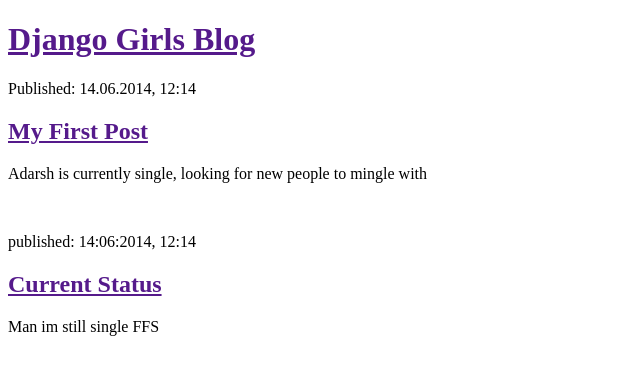
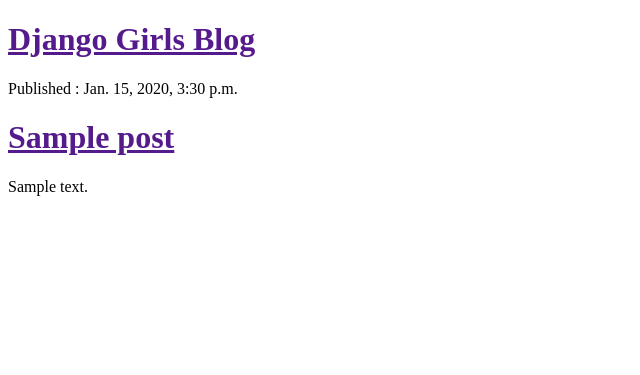
Before and after one commit to guyandtheworld/my-first-blog, a Django app: template blog/templates/blog/post_list.html in a window 1280 px wide. Shown: the top 375 px of the page, without its empty margins (0-640 px from the left). Run offline with Django 3.2, Linux system fonts and the light colour scheme; the template is opened without the code that fills it: values that come from a table or form of the project are taken from there, others are empty; tables that the repository leaves empty hold one stand-in row (values such as "Sample post").

Commit message:
Modified Templates

```diff
--- a/blog/templates/blog/post_list.html
+++ b/blog/templates/blog/post_list.html
@@ -8,16 +8,10 @@
 	<h1><a href="">Django Girls Blog</a></h1>
 </div>
 
-<div>
-	<p>Published: 14.06.2014, 12:14</p>
-	<h2><a href="">My First Post</a></h2>
-	<p>Adarsh is currently single, looking for new people to mingle with</p>
-</div>
-<br>
-<div>
-	<p>published: 14:06:2014, 12:14</p>
-	<h2><a href="">Current Status</a></h2>
-	<p>Man im still single FFS</p>
-</div>
-</body>
-</html>
+{% for post in posts %}
+	<div>
+		<p>Published : {{post.published_date}}</p>
+		<h1><a href="">{{ post.title }}</a></h1>
+		<p> {{post.text | linebreaksbr }}</p>
+	</div>
+{%endfor%}
--- a/blog/views.py
+++ b/blog/views.py
@@ -1,5 +1,7 @@
 from django.shortcuts import render
-
+from .models import Post
+from django.utils import timezone
 # Create your views here.
 def post_list(request):
-	return render(request, 'blog/post_list.html', {})
+	posts = Post.objects.filter(published_date__lte=timezone.now()).order_by('published_date')
+	return render(request, 'blog/post_list.html', {'posts' : posts})
```
